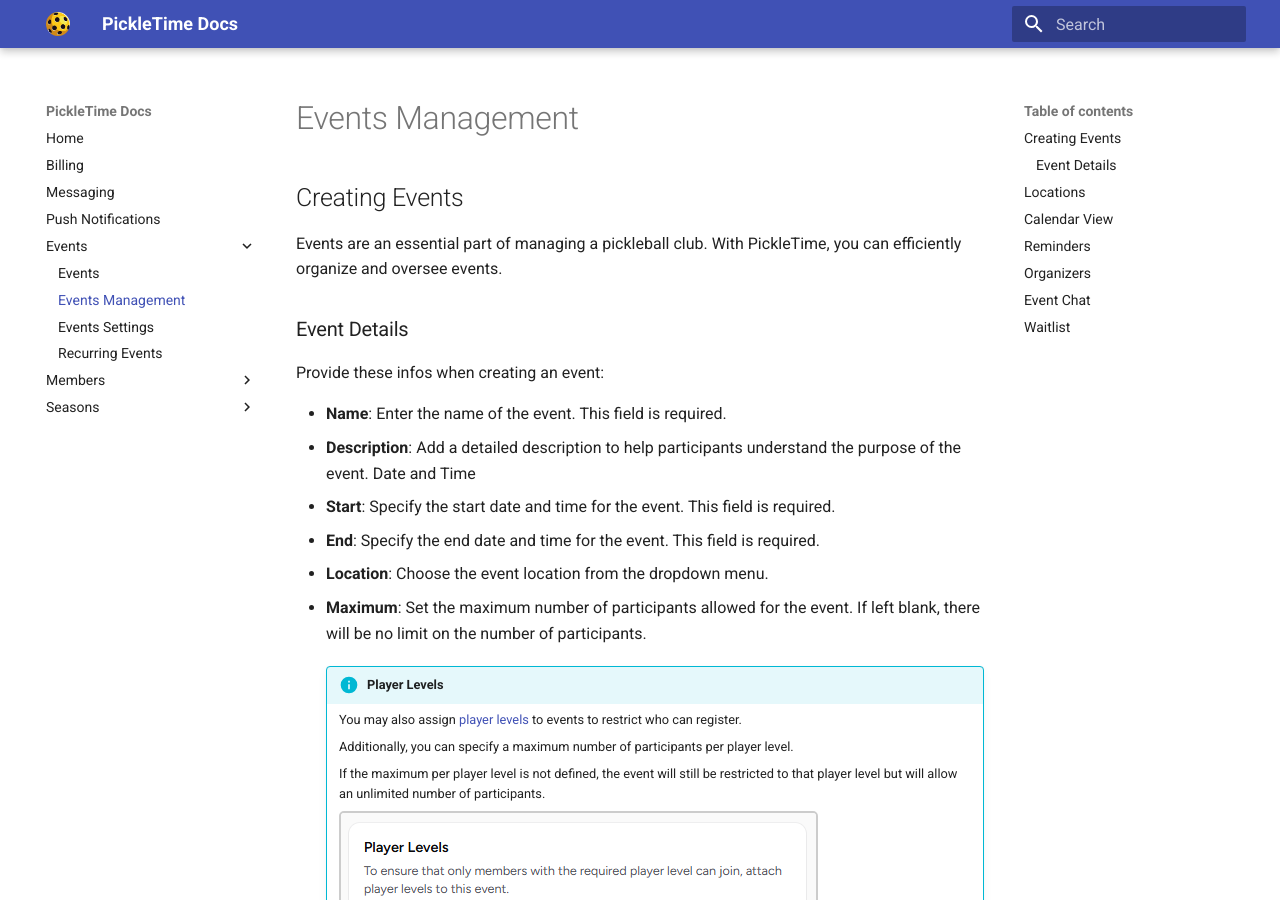
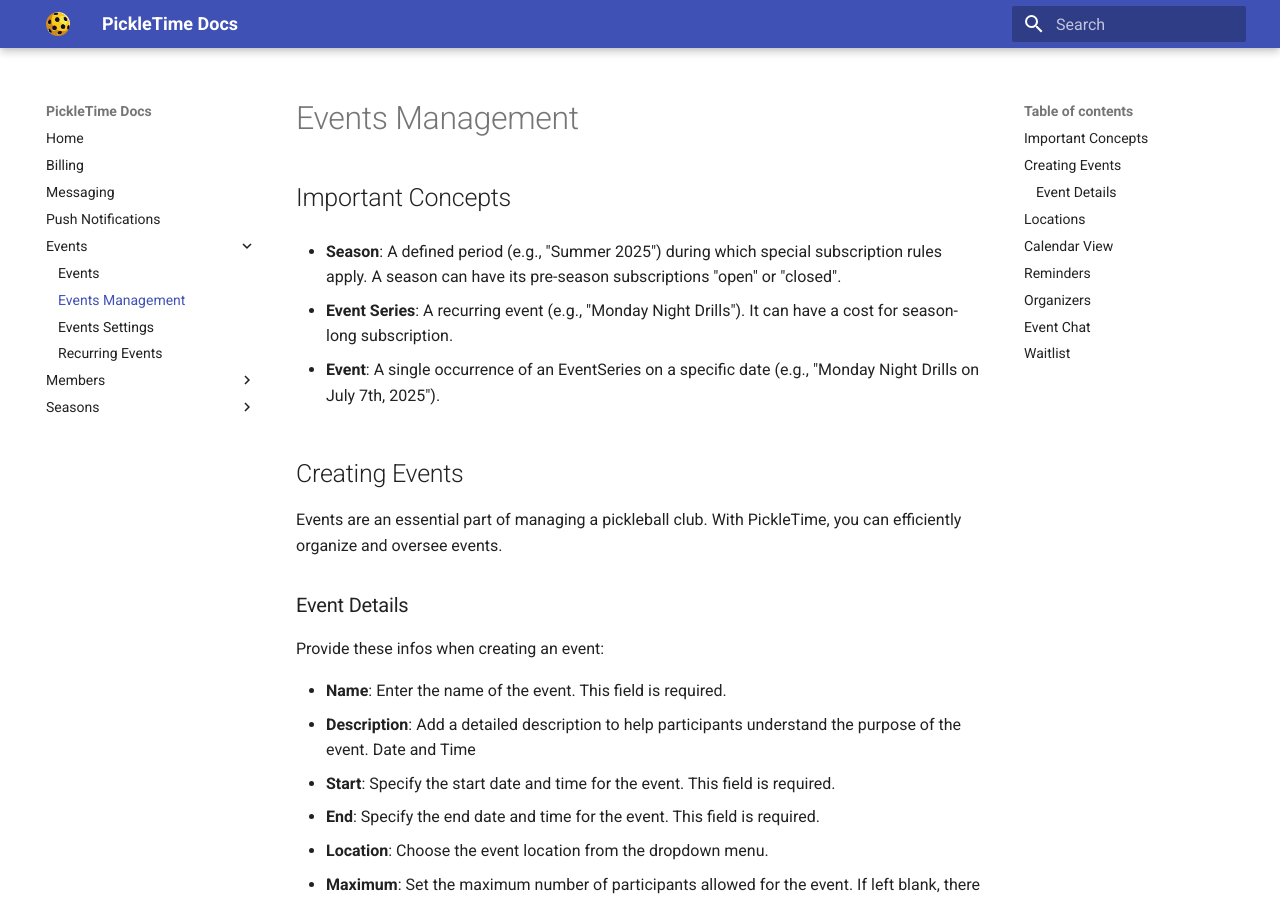
Before and after one commit to jorioux/docs, an MkDocs documentation site: the page built from docs/events/events-management.md, in a window 1280 px wide and 900 px high. Built offline with MkDocs 1.6.1 and Material for MkDocs 9.7.7, drawn with Linux system fonts in a browser that asks for light colours.

Commit message:
Update events-management.md

```diff
--- a/docs/events/events-management.md
+++ b/docs/events/events-management.md
@@ -1,4 +1,12 @@
 # Events Management
+
+## Important Concepts
+
+* **Season**: A defined period (e.g., "Summer 2025") during which special subscription rules apply. A season can have its pre-season subscriptions "open" or "closed".
+
+* **Event Series**: A recurring event (e.g., "Monday Night Drills"). It can have a cost for season-long subscription.
+
+* **Event**: A single occurrence of an EventSeries on a specific date (e.g., "Monday Night Drills on July 7th, 2025").
 
 ## Creating Events
 
```
